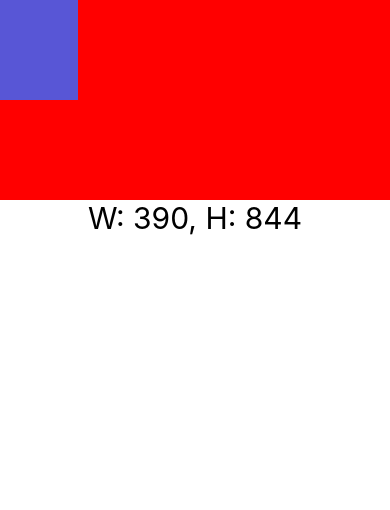
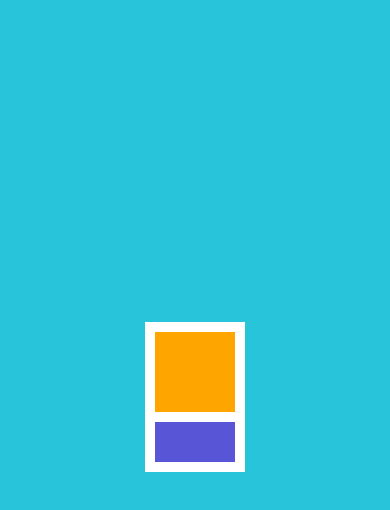
Before and after one commit to Alejoboga20/CounterReactNative, a React Native app: screen / in a window 390 px wide. Shown: the top 510 px of the page. Built offline with nearby package versions, Linux system fonts and the light colour scheme.

Commit message:
Using position relative

```diff
--- a/App.tsx
+++ b/App.tsx
@@ -1,11 +1,11 @@
 import React from 'react';
 import { SafeAreaView } from 'react-native';
-import { DimensionsScreen } from './src/screens/DimensionsScreen';
+import { PositionScreen } from './src/screens/PositionScreen';
 
 export const App = () => {
   return (
     <SafeAreaView style={{ flex: 1 }}>
-      <DimensionsScreen />
+      <PositionScreen />
     </SafeAreaView>
   );
 };
--- /dev/null
+++ b/src/screens/PositionScreen.tsx
@@ -0,0 +1,36 @@
+import React from 'react';
+import { StyleSheet, View } from 'react-native';
+
+export const PositionScreen = () => {
+  return (
+    <View style={styles.container}>
+      <View style={styles.purpleBox} />
+      <View style={styles.orangeBox} />
+    </View>
+  );
+};
+
+const styles = StyleSheet.create({
+  container: {
+    backgroundColor: '#28c4d9',
+    justifyContent: 'center',
+    alignItems: 'center',
+    flex: 1,
+  },
+  purpleBox: {
+    backgroundColor: '#5856d6',
+    borderColor: 'white',
+    borderWidth: 10,
+    width: 100,
+    height: 100,
+    bottom: -50,
+  },
+  orangeBox: {
+    backgroundColor: 'orange',
+    borderColor: 'white',
+    borderWidth: 10,
+    width: 100,
+    height: 100,
+    bottom: 100,
+  },
+});
```
